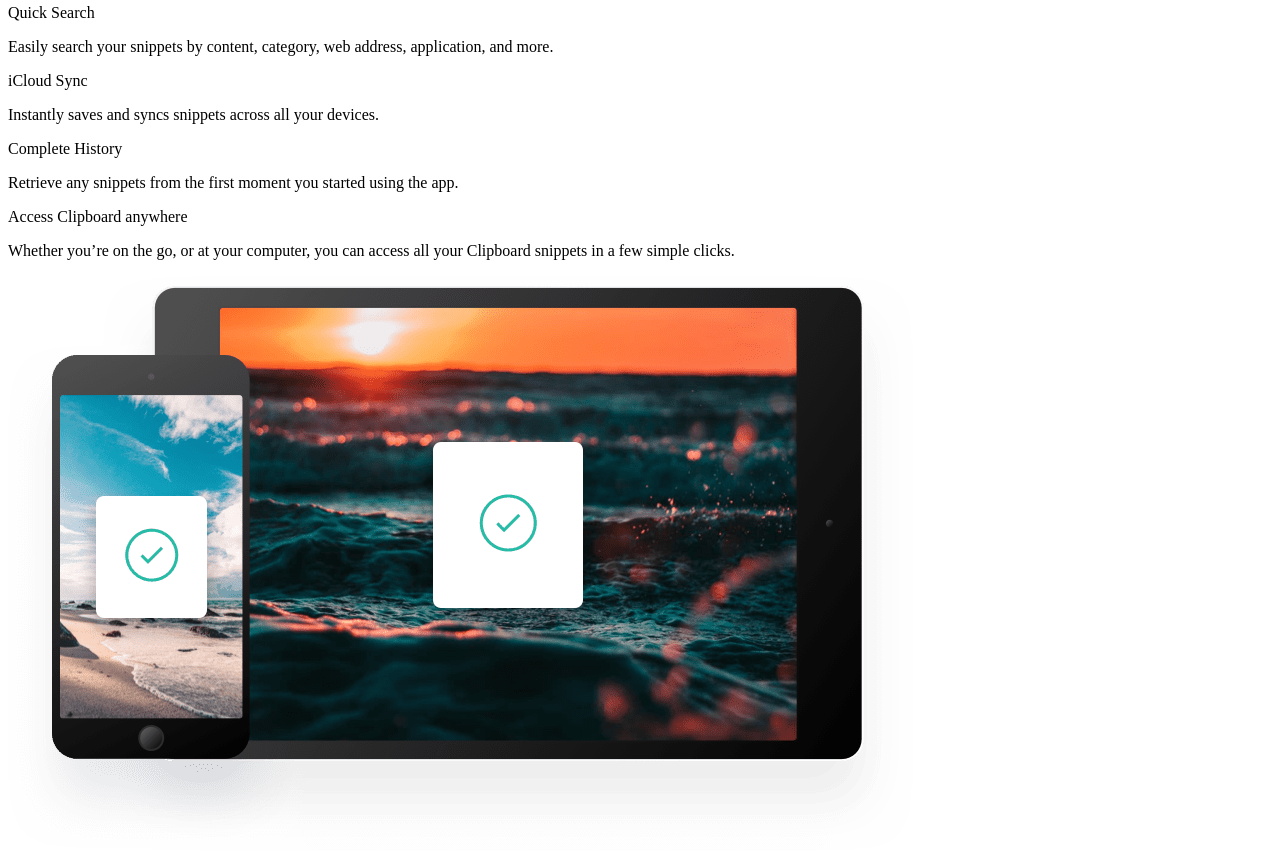
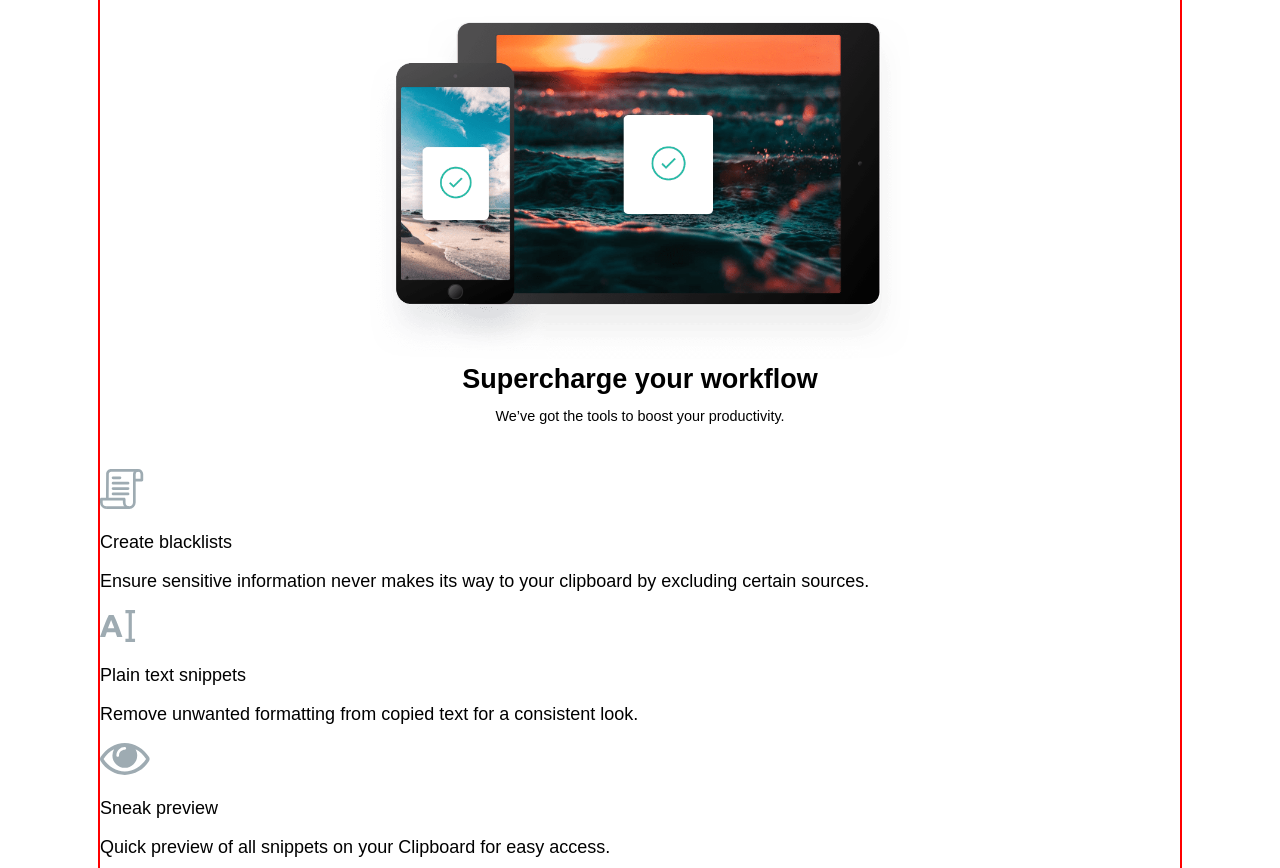
Before and after one commit to kaung-minkhant/clipboard-landing-page, a plain HTML site: page index.html in a window 1280 px wide. Shown: the part 911-1779 px from the top of the page. Drawn offline with Linux system fonts and the light colour scheme; a web font is replaced by a local one.

Commit message:
styled primary info, secondary info

```diff
--- a/index.html
+++ b/index.html
@@ -26,7 +26,7 @@
 </head>
 
 <body>
-
+  <div class="main">
     <div>
       <svg width="125" height="125" xmlns="http://www.w3.org/2000/svg">
         <g stroke="#26BBA4" stroke-width="10" fill="none" fill-rule="evenodd">
@@ -34,7 +34,7 @@
           <path d="M85.481 85.481c-12.692 12.692-33.27 12.692-45.962 0s-12.692-33.27 0-45.962 33.27-12.692 45.962 0"
             stroke-linecap="round" />
         </g>
-    </svg>ac
+      </svg>
       <p>A history of everything you copy</p>
       <p>Clipboard allows you to track and organize everything you
         copy. Instantly access your clipboard on all your devices.</p>
@@ -43,49 +43,54 @@
         <a>Download for Mac</a>
       </div>
     </div>
-  <div>
-    <p>Keep track of your snippets</p>
-    <p>Clipboard instantly stores any item you copy in the cloud,
+    <div class="primary-info">
+      <p class="primary-info-title">Keep track of your snippets</p>
+      <p class="primary-info-body">Clipboard instantly stores any item you copy in the cloud,
         meaning you can access your snippets immediately on all your
         devices. Our Mac and iOS apps will help you organize everything.</p>
     </div>
 
-  <div>
+    <div class="secondary-info-section">
+      <div class="image-container">
         <img src="./images/image-computer.png" alt="computer image" />
-    <div>
-      <p>Quick Search</p>
-      <p>Easily search your snippets by content, category, web address, application, and more.</p>
+      </div>
+      <div class="secondary-info-group">
+        <div class="secondary-info">
+          <p class="secondary-info-title">Quick Search</p>
+          <p class="secondary-info-body">Easily search your snippets by content, category, web address, application, and
+            more.</p>
         </div>
 
-    <div>
-      <p>iCloud Sync</p>
-      <p>Instantly saves and syncs snippets across all your devices.</p>
+        <div class="secondary-info">
+          <p class="secondary-info-title">iCloud Sync</p>
+          <p class="secondary-info-body">Instantly saves and syncs snippets across all your devices.</p>
         </div>
 
-    <div>
-      <p>Complete History</p>
-      <p>Retrieve any snippets from the first moment you started using the app.</p>
+        <div class="secondary-info">
+          <p class="secondary-info-title">Complete History</p>
+          <p class="secondary-info-body">Retrieve any snippets from the first moment you started using the app.</p>
+        </div>
       </div>
     </div>
 
-  <div>
-    <p>Access Clipboard anywhere</p>
-    <p>Whether you’re on the go, or at your computer, you can access all your Clipboard
+    <div class="primary-info">
+      <p class="primary-info-title">Access Clipboard anywhere</p>
+      <p class="primary-info-body">Whether you’re on the go, or at your computer, you can access all your Clipboard
         snippets in a few simple clicks.</p>
     </div>
 
-  <div>
+    <div class="image-container">
       <img src="./images/image-devices.png" alt="image devices" />
     </div>
 
-  <div>
-    <p>Supercharge your workflow</p>
-    <p>We’ve got the tools to boost your productivity.</p>
+    <div class="primary-info">
+      <p class="primary-info-title">Supercharge your workflow</p>
+      <p class="primary-info-body">We’ve got the tools to boost your productivity.</p>
     </div>
 
-  <div>
-    <div>
-      <svg width="44" height="40" xmlns="http://www.w3.org/2000/svg">
+    <div class="features">
+      <div class="feature">
+        <svg class="feature-icon" width="44" height="40" xmlns="http://www.w3.org/2000/svg">
           <g fill="#9EABB2" fill-rule="nonzero">
             <path
               d="M11.07 0C8.353 0 6.14 2.192 6.14 4.876l-.179 25.278 2.69.02.179-25.289c0-1.21 1.005-2.196 2.24-2.196h27.027V0H11.071z" />
@@ -95,37 +100,38 @@
               d="M6.14 37.201h22.813v2.689H6.14zM19.99 7.485h-6.947a1.345 1.345 0 100 2.69h6.947a1.345 1.345 0 100-2.69zM28.057 12.863H13.043a1.345 1.345 0 100 2.69h15.014a1.345 1.345 0 100-2.69zM28.057 18.242H13.043a1.345 1.345 0 100 2.69h15.014a1.344 1.344 0 100-2.69zM28.057 23.62H13.043a1.345 1.345 0 100 2.69h15.014a1.345 1.345 0 100-2.69z" />
           </g>
         </svg>
-      <p>Create blacklists</p>
-      <p>Ensure sensitive information never makes its way to your clipboard by excluding certain sources.</p>
+        <p class="feature-title">Create blacklists</p>
+        <p class="feature-body">Ensure sensitive information never makes its way to your clipboard by excluding certain
+          sources.</p>
       </div>
 
-    <div>
-      <svg width="36" height="32" xmlns="http://www.w3.org/2000/svg">
+      <div class="feature">
+        <svg class="feature-icon" width="36" height="32" xmlns="http://www.w3.org/2000/svg">
           <path
             d="M17.872 14.736a235.39 235.39 0 012.192 5.744c.746 2.027 1.536 4.24 2.368 6.64h-5.344a44.4 44.4 0 00-.784-2.368c-.288-.81-.57-1.632-.848-2.432h-8.64c-.278.8-.56 1.621-.848 2.432a44.4 44.4 0 00-.784 2.368H0a371.54 371.54 0 012.368-6.644 233.104 233.104 0 012.192-5.748 206.71 206.71 0 012.112-5.112c.693-1.61 1.413-3.136 2.16-4.736H13.6c.725 1.6 1.44 3.125 2.144 4.736.704 1.61 1.413 3.328 2.128 5.12zM7.968 18.32h6.303c-.34-.96-.671-1.878-.991-2.752a94.407 94.407 0 00-.912-2.4c-.288-.725-.539-1.365-.752-1.92-.214-.555-.384-.992-.512-1.313-.107.32-.267.758-.48 1.313a1241.872 1241.872 0 00-1.648 4.32c-.331.874-.667 1.792-1.008 2.752zM35.04 3.2h-3.2v25.6h3.2V32h-9.6v-3.2h3.2V3.2h-3.2V0h9.6v3.2z"
             fill="#9EABB2" fill-rule="nonzero" />
         </svg>
-      <p>Plain text snippets</p>
-      <p>Remove unwanted formatting from copied text for a consistent look.</p>
+        <p class="feature-title">Plain text snippets</p>
+        <p class="feature-body">Remove unwanted formatting from copied text for a consistent look.</p>
       </div>
 
-    <div>
-      <svg width="50" height="32" xmlns="http://www.w3.org/2000/svg">
+      <div class="feature">
+        <svg class="feature-icon" width="50" height="32" xmlns="http://www.w3.org/2000/svg">
           <path
             d="M49.059 14.072c-2.585-4.227-6.06-7.623-10.424-10.188C34.27 1.318 29.66.035 24.806.035c-4.854 0-9.464 1.283-13.829 3.849C6.612 6.449 3.137 9.845.554 14.072c-.37.646-.554 1.283-.554 1.91 0 .628.185 1.265.554 1.91 2.583 4.227 6.058 7.624 10.423 10.189 4.365 2.565 8.975 3.847 13.83 3.847 4.853 0 9.463-1.277 13.828-3.833 4.365-2.557 7.84-5.957 10.424-10.202.369-.646.553-1.283.553-1.91 0-.628-.184-1.265-.553-1.911zM18.867 6.5c1.652-1.652 3.631-2.478 5.939-2.478.369 0 .683.13.941.388.258.258.388.572.388.941 0 .37-.13.683-.387.941a1.28 1.28 0 01-.942.388c-1.587 0-2.944.563-4.07 1.689-1.126 1.126-1.688 2.482-1.688 4.07 0 .369-.13.683-.388.941a1.28 1.28 0 01-.941.388c-.37 0-.683-.13-.942-.388a1.282 1.282 0 01-.388-.942c0-2.306.827-4.286 2.478-5.938zm17.969 18.522c-3.701 2.242-7.71 3.364-12.03 3.364-4.319 0-8.329-1.121-12.03-3.364-3.7-2.243-6.777-5.256-9.232-9.04 2.805-4.356 6.321-7.614 10.548-9.773a12.099 12.099 0 00-1.689 6.23c0 3.414 1.214 6.334 3.64 8.762 2.428 2.427 5.349 3.64 8.763 3.64 3.415 0 6.335-1.213 8.762-3.64 2.428-2.427 3.641-5.348 3.641-8.763 0-2.233-.563-4.31-1.689-6.229 4.227 2.16 7.743 5.418 10.548 9.773-2.454 3.784-5.532 6.797-9.232 9.04z"
             fill="#9EABB2" fill-rule="nonzero" />
         </svg>
-      <p>Sneak preview</p>
-      <p>Quick preview of all snippets on your Clipboard for easy access.</p>
+        <p class="feature-title">Sneak preview</p>
+        <p class="feature-body">Quick preview of all snippets on your Clipboard for easy access.</p>
       </div>
     </div>
 
-  <div>
-    <img src="./images/logo-google.png" alt="google logo" />
-    <img src="./images/logo-ibm.png" alt="ibm logo" />
-    <img src="./images/logo-microsoft.png" alt="microsoft logo" />
-    <img src="./images/logo-hp.png" alt="hp logo" />
-    <img src="./images/logo-vector-graphics.png" alt="vector graphic logo" />
+    <div class="sponsors">
+      <img class="sponsor-icon" src="./images/logo-google.png" alt="google logo" />
+      <img class="sponsor-icon" src="./images/logo-ibm.png" alt="ibm logo" />
+      <img class="sponsor-icon" src="./images/logo-microsoft.png" alt="microsoft logo" />
+      <img class="sponsor-icon" src="./images/logo-hp.png" alt="hp logo" />
+      <img class="sponsor-icon" src="./images/logo-vector-graphics.png" alt="vector graphic logo" />
     </div>
 
     <div>
@@ -177,6 +183,7 @@
         </svg>
       </div>
     </div>
+  </div>
 </body>
 
 </html>
--- a/styles.css
+++ b/styles.css
@@ -0,0 +1,112 @@
+@import url('https://fonts.googleapis.com/css2?family=Bai+Jamjuree:wght@400;600&display=swap');
+
+html {
+    font-size: 18px;
+}
+
+.main {
+    width: 1080px;
+    border: 2px solid red;
+    margin: 0 auto;
+    font-family: 'Bai Jamjuree', sans-serif;
+}
+
+.primary-info {
+    margin: 0 auto;
+    margin-bottom: 2.5rem;
+    width: 50%;
+}
+
+.primary-info-title {
+    text-align: center;
+    font-weight: 600;
+    font-size: 1.5rem;
+    margin: 0;
+    margin-bottom: 0.7rem;
+    padding: 0;
+}
+
+.primary-info-body {
+    text-align: center;
+    font-weight: 400;
+    font-size: 0.8rem;
+    margin: 0;
+    padding: 0;
+}
+
+.image-container {
+    width: 50%;
+    margin: 0 auto;
+}
+
+.image-container img {
+    width: 100%;
+}
+
+.secondary-info-section {
+    border: 2px dotted green;
+    display: flex;
+    align-items: center;
+}
+
+.secondary-info-section .image-container {
+    margin: 0;
+}
+
+.secondary-info-group {
+    margin-left: 4rem;
+}
+
+.secondary-info {
+    width: 60%;
+    margin-bottom: 1.5rem;
+}
+
+.secondary-info-title {
+    font-weight: 600;
+    margin: 0;
+    padding: 0;
+    margin-bottom: 0.6rem;
+}
+
+.secondary-info-body {
+    font-weight: 400;
+    font-size: 0.7rem;
+    line-height: 1.2rem;
+    margin: 0;
+    padding: 0;
+}
+
+@media (max-width:680px) {
+    .main {
+        width: 375px;
+    }
+
+    .primary-info {
+        width: 80%;
+    }
+
+    .image-container {
+        width: 90%;
+        margin: 0 auto;
+    }
+
+    .secondary-info-section {
+        display: flex;
+        flex-direction: column;
+        align-items: center;
+    }
+
+    .secondary-info-group {
+        margin-left: 0;
+    }
+
+    .secondary-info {
+        margin: 2rem auto;
+    }
+
+    .secondary-info-title, .secondary-info-body {
+        text-align: center;
+    }
+
+}
```
Lines whose indentation alone changed are shown as unchanged.
